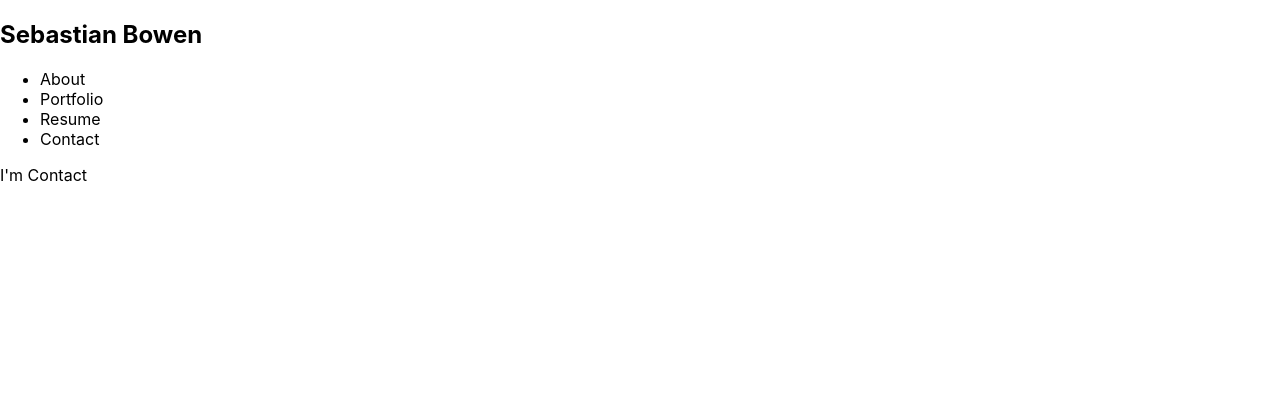
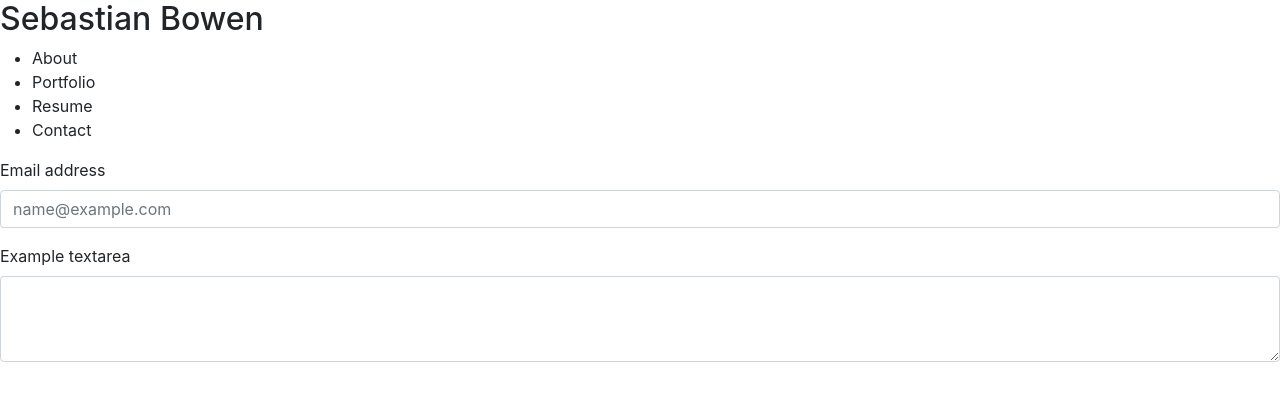
Before and after one commit to Sebastian2908-2007/sebastians-portfolio, a React (Create React App) app: page / in a window 1280 px wide. Both pictures are taken after a click on the element "Contact". Shown: the top 400 px of the page. Built offline with nearby package versions, Linux system fonts and the light colour scheme.

Commit message:
have bootstrap imported in my project using old school cdn method

```diff
--- a/public/index.html
+++ b/public/index.html
@@ -9,6 +9,8 @@
       name="description"
       content="Web site created using create-react-app"
     />
+    <!--bootstrap cdn link-->
+    <link href="https://cdn.jsdelivr.net/npm/bootstrap@5.1.3/dist/css/bootstrap.min.css" rel="stylesheet" integrity="sha384-1BmE4kWBq78iYhFldvKuhfTAU6auU8tT94WrHftjDbrCEXSU1oBoqyl2QvZ6jIW3" crossorigin="anonymous">
     <link rel="apple-touch-icon" href="%PUBLIC_URL%/logo192.png" />
     <!--
       manifest.json provides metadata used when your web app is installed on a
@@ -39,5 +41,7 @@
       To begin the development, run `npm start` or `yarn start`.
       To create a production bundle, use `npm run build` or `yarn build`.
     -->
+    <!--js bundle for bootstrap-->
+    <script src="https://cdn.jsdelivr.net/npm/bootstrap@5.1.3/dist/js/bootstrap.bundle.min.js" integrity="sha384-ka7Sk0Gln4gmtz2MlQnikT1wXgYsOg+OMhuP+IlRH9sENBO0LRn5q+8nbTov4+1p" crossorigin="anonymous"></script>
   </body>
 </html>
--- a/src/components/Contact/index.js
+++ b/src/components/Contact/index.js
@@ -1,6 +1,16 @@
 function Contact() {
     return (
-        <div>I'm Contact</div>
+        <div>
+           <div className="mb-3">
+  <label for="exampleFormControlInput1" className="form-label">Email address</label>
+  <input type="email" className="form-control" id="exampleFormControlInput1" placeholder="name@example.com"/>
+</div>
+<div className="mb-3">
+  <label for="exampleFormControlTextarea1" className="form-label">Example textarea</label>
+  <textarea className="form-control" id="exampleFormControlTextarea1" rows="3"></textarea>
+</div>
+        </div>
+
     )
 };
 
```
